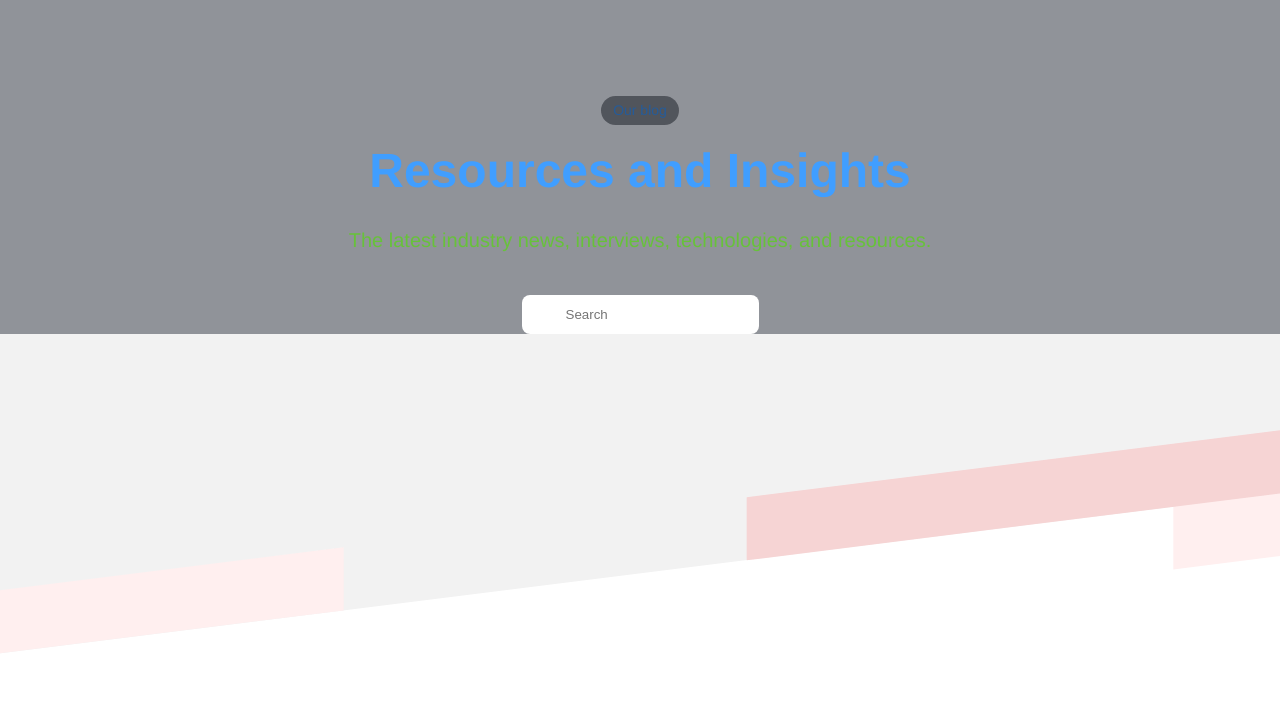
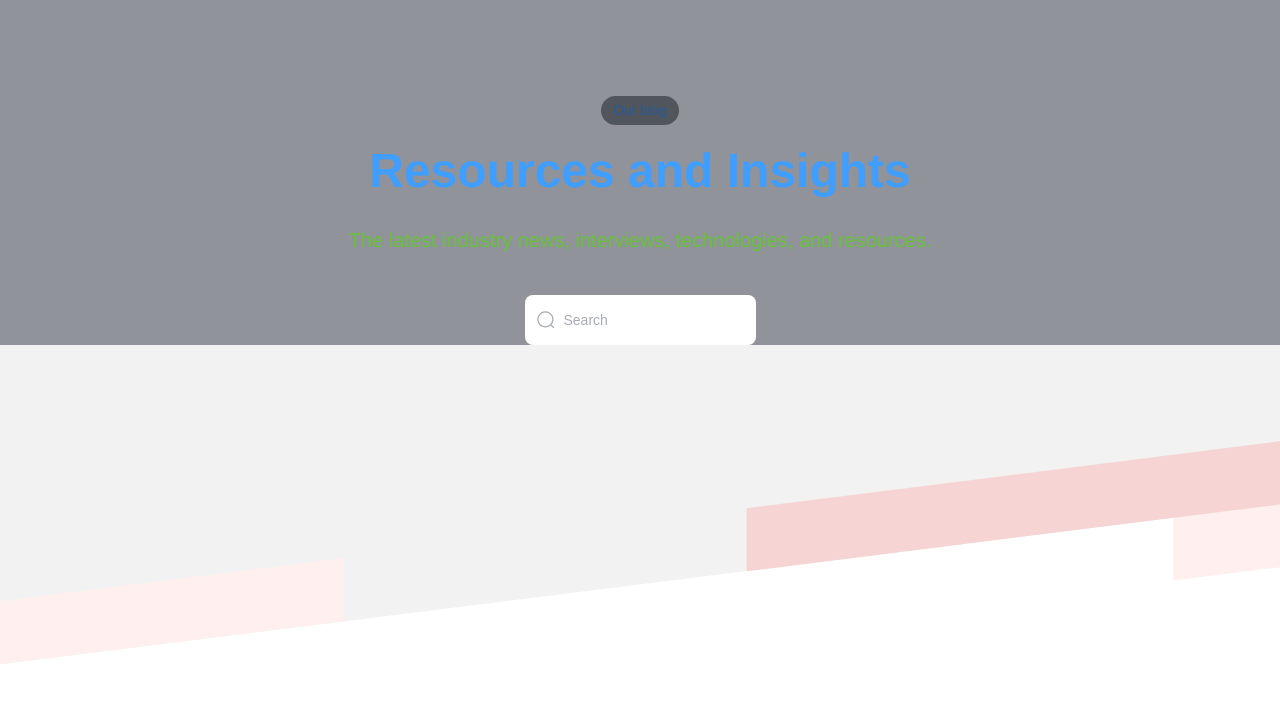
Before and after one commit to NahlaGalal/Posts-app-nuxt, a Nuxt app: page / in a window 1280 px wide. Shown: the top 702 px of the page. Built offline with nearby package versions, Linux system fonts and the light colour scheme.

Commit message:
Change search input

```diff
--- a/components/Posts/Header.vue
+++ b/components/Posts/Header.vue
@@ -12,11 +12,8 @@
 
     <!-- Search input  -->
     <div class="Header__search">
-      <input type="search" placeholder="Search" name="search" data-test="search-input" v-model="search"
-        class="Header__search__input" />
-      <span class="Header__search__left">
-        <!-- <FiSearch className="text-greyColor w-5 h-5" /> -->
-      </span>
+      <el-input type="search" placeholder="Search" name="search" data-test="search-input" v-model="search"
+        class="Header__search__input" :prefix-icon="Search" />
     </div>
 
     <!-- Span for background only  -->
@@ -28,6 +25,7 @@
 
 <script setup>
 import { ref } from "vue";
+import { Calendar, Search } from '@element-plus/icons-vue'
 
 const search = ref("");
 </script>
@@ -79,20 +77,29 @@ const search = ref("");
     margin: 40px auto 0;
 
     &__input {
-      max-width: 100%;
-      padding: 12px 16px 12px 44px;
-      color: var(--el-text-color-primary);
-      border-radius: 8px;
+      .el-input {
+        &__wrapper {
+          border-radius: 8px;
+          max-width: 100%;
+          border: 0;
+          box-shadow: none;
 
-      @media (min-width: 640px) {
-        max-width: 320px;
+          @media (min-width: 640px) {
+            max-width: 320px;
+          }
+        }
+
+        &__inner {
+          color: var(--el-text-color-primary);
+          height: 48px;
+        }
+
+        &__icon,
+        &__icon svg {
+          width: 20px;
+          height: 20px;
+        }
       }
-    }
-
-    &__left {
-      position: absolute;
-      top: 12px;
-      left: 16px;
     }
   }
 
```
